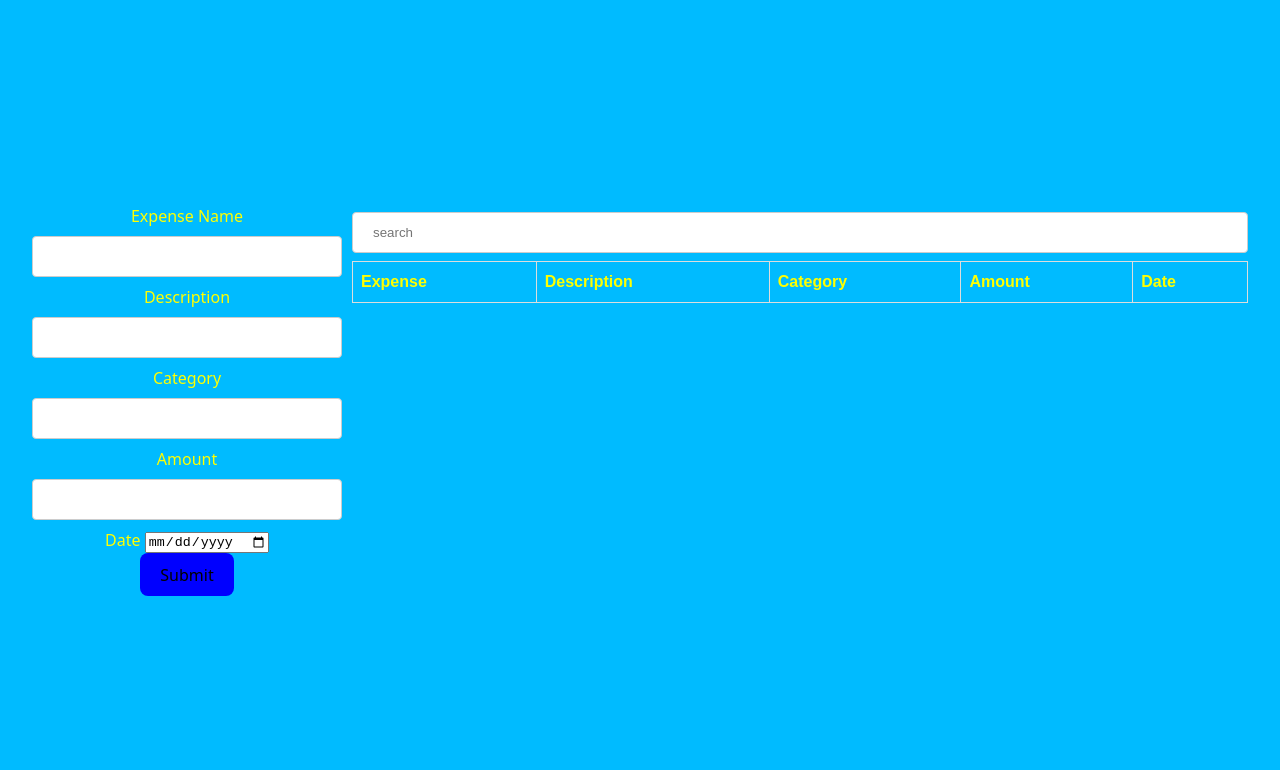
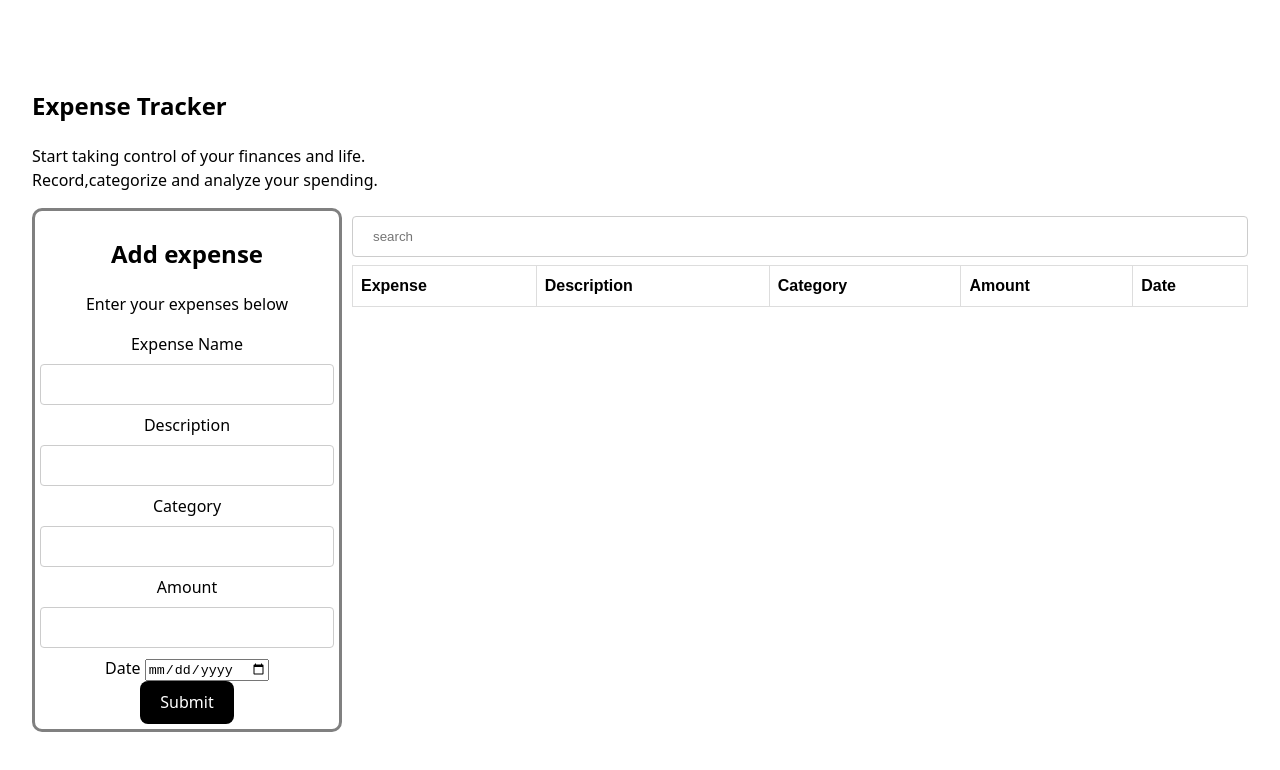
Before and after one commit to mercycheps/expense-tracker, a React (Vite) app: page / in a window 1280 px wide. Shown: the top 770 px of the page. Built offline with nearby package versions, Linux system fonts and the light colour scheme.

Commit message:
added border to form

```diff
--- /dev/null
+++ b/src/AddExpense.css
@@ -0,0 +1,5 @@
+.myform{
+    border: solid grey;
+    padding: 5px;
+    border-radius: 10px;
+}
--- a/src/AddExpense.jsx
+++ b/src/AddExpense.jsx
@@ -1,5 +1,5 @@
 import React, { useState } from "react";
-
+import "./AddExpense.css"
 export default function AddExpense({ saveExpense }) {
   const [name, setName] = useState("");
   const [description, setDescription] = useState("");
@@ -24,7 +24,9 @@ export default function AddExpense({ saveExpense }) {
   }
 
   return (
-    <div style={{ minWidth: "20vw" }}>
+    <div className="myform" style={{ minWidth: "20vw" }}>
+      <h2>Add expense</h2>
+      <p>Enter your expenses below</p>
       <label>Expense Name</label>
       <input
         type="text"
--- a/src/App.jsx
+++ b/src/App.jsx
@@ -13,6 +13,14 @@ function App() {
   };
 
   return (
+    <div>
+      <div style={{ left: "3px", top: "0px", textAlign: "left" }}>
+        <h2>Expense Tracker</h2>
+        <p style={{ colo: "grey", width: "400px" }}>
+          Start taking control of your finances and life. Record,categorize and
+          analyze your spending.
+        </p>
+      </div>
       <div style={{ display: "flex" }}>
         <div>
           <AddExpense saveExpense={saveExpense} />
@@ -22,6 +30,7 @@ function App() {
           <Table search={search} expenses={expenses} />
         </div>
       </div>
+    </div>
   );
 }
 
--- a/src/index.css
+++ b/src/index.css
@@ -3,8 +3,8 @@
   line-height: 1.5;
   font-weight: 400;
 
-  color-scheme: red;
-  color: rgba(255, 255, 255, 0.87);
+  color-scheme: black;
+  /* color: rgba(255, 255, 255, 0.87); */
   background-color: #242424;
 
   font-synthesis: none;
@@ -15,11 +15,11 @@
 
 a {
   font-weight: 500;
-  color: #646cff;
+  color: grey;
   text-decoration: inherit;
 }
 a:hover {
-  color: #535bf2;
+  color: black;
 }
 
 body {
@@ -28,7 +28,7 @@ body {
   place-items: center;
   min-width: 320px;
   min-height: 100vh;
-  background-color: rgb(0, 187, 255);
+  background-color:white;
 }
 
 h1 {
@@ -43,27 +43,18 @@ button {
   font-size: 1em;
   font-weight: 500;
   font-family: inherit;
-  background-color: #1a1a1a;
+  color: white;
+  background-color:black;
+
   cursor: pointer;
   transition: border-color 0.25s;
 }
 button:hover {
-  border-color: black;
+  border-color: grey;
 }
 button:focus,
 button:focus-visible {
   outline: 4px auto -webkit-focus-ring-color;
 }
 
-@media (prefers-color-scheme: light) {
-  :root {
-    color:yellow;
-    background-color: pink
-  }
-  a:hover {
-    color:brown;
-  }
-  button {
-    background-color: blue;
-  }
-}
+;
```
Lines whose indentation alone changed are shown as unchanged.
